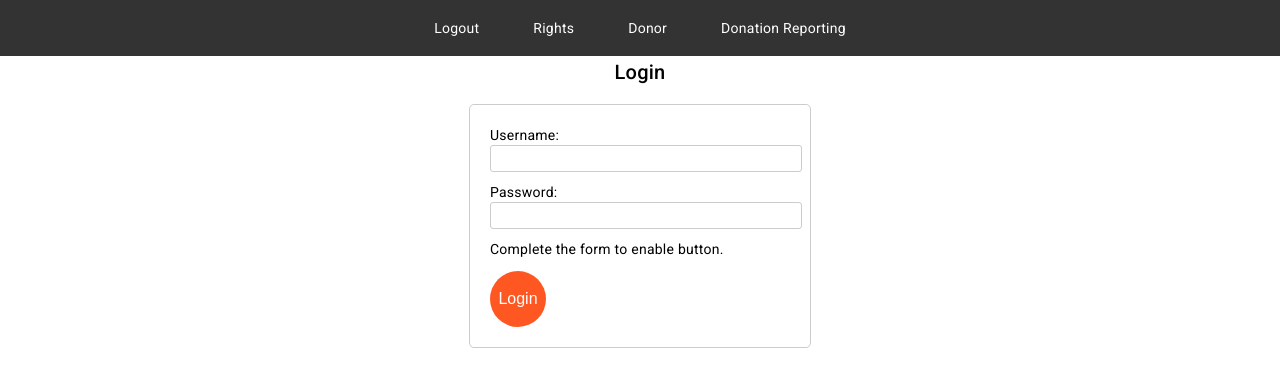
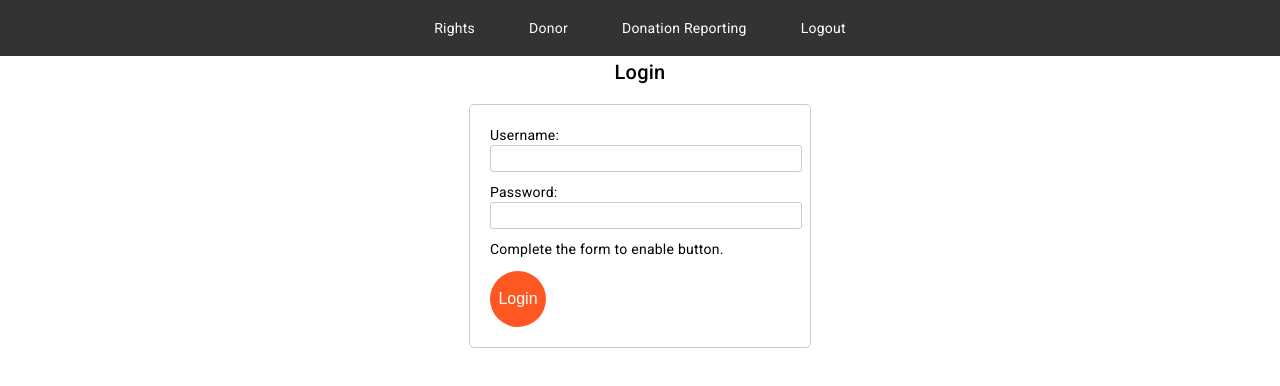
Before and after one commit to TimmyJ2002/Java_training_msg_Frontend, an Angular app: page /login in a window 1280 px wide. Shown: the top 386 px of the page. Built offline with nearby package versions, Linux system fonts and the light colour scheme; sample sign-in values are in the browser's storage.

Commit message:
login updates

```diff
--- a/src/app/app.component.html
+++ b/src/app/app.component.html
@@ -1,17 +1,18 @@
+
 <nav>
-  <a *ngIf="isLoggedIn; else loginLink" (click)="logout()" aria-current="page">Logout</a>
+  <a *ngIf="(authService.isLoggedIn$ | async)" routerLink="/rights" routerLinkActive="active" ariaCurrentWhenActive="page">Rights</a>
+    <div class="dropdown" *ngIf="(authService.isLoggedIn$ | async)">
+      <a routerLink="/donator/create" routerLinkActive="active" ariaCurrentWhenActive="page">Donor</a>
+      <div class="dropdown-content">
+        <a routerLink="/donator/create" routerLinkActive="active" ariaCurrentWhenActive="page">Create</a>
+        <a routerLink="/donator/edit" routerLinkActive="active" ariaCurrentWhenActive="page">Edit</a>
+        <a routerLink="/donator/delete" routerLinkActive="active" ariaCurrentWhenActive="page">Delete</a>
+      </div>
+    </div>
+    <a *ngIf="(authService.isLoggedIn$ | async)" routerLink="/donation-reporting" routerLinkActive="active" ariaCurrentWhenActive="page">Donation Reporting</a>
+  <a *ngIf="(authService.isLoggedIn$ | async); else loginLink" (click)="logout()" aria-current="page">Logout</a>
   <ng-template #loginLink>
     <a routerLink="/login" routerLinkActive="active" aria-current="page">Login</a>
   </ng-template>
-  <a routerLink="/rights" routerLinkActive="active" ariaCurrentWhenActive="page">Rights</a>
-  <div class="dropdown">
-    <a routerLink="/donator/create" routerLinkActive="active" ariaCurrentWhenActive="page">Donor</a>
-    <div class="dropdown-content">
-      <a routerLink="/donator/create" routerLinkActive="active" ariaCurrentWhenActive="page">Create</a>
-      <a routerLink="/donator/edit" routerLinkActive="active" ariaCurrentWhenActive="page">Edit</a>
-      <a routerLink="/donator/delete" routerLinkActive="active" ariaCurrentWhenActive="page">Delete</a>
-    </div>
-  </div>
-  <a routerLink="/donation-reporting" routerLinkActive="active" ariaCurrentWhenActive="page">Donation Reporting</a>
 </nav>
 <router-outlet></router-outlet>
--- a/src/app/app.component.ts
+++ b/src/app/app.component.ts
@@ -12,7 +12,7 @@ export class AppComponent implements OnInit{
 
   isLoggedIn: boolean = false;
 
-  constructor(private authService: AuthService, private router: Router) {
+  constructor(public authService: AuthService, private router: Router) {
     this.isLoggedIn = this.authService.isAuthenticated();
   }
 
--- a/src/app/components/login/login.component.ts
+++ b/src/app/components/login/login.component.ts
@@ -26,7 +26,7 @@ export class LoginComponent implements OnInit{
         this.authService.saveAccessToken(accessToken); // Save the accessToken to localStorage
         console.log('Access Token:', accessToken);
         this.loginForm.reset();
-        this.router.navigate(['/rights']);
+        this.router.navigate(['/donation-reporting']);
       },
       (error) => {
         console.error('Login Error:', error);
--- a/src/app/services/auth.service.ts
+++ b/src/app/services/auth.service.ts
@@ -1,39 +1,61 @@
-import { Injectable } from '@angular/core';
+import {Injectable, OnInit} from '@angular/core';
 import {HttpClient} from "@angular/common/http";
-import {Observable, tap} from "rxjs";
+import {BehaviorSubject, Observable, tap} from "rxjs";
 import {Router} from "@angular/router";
 
 @Injectable({
   providedIn: 'root'
 })
-export class AuthService {
+export class AuthService implements OnInit{
 
-  private apiUrl = 'http://localhost:8080'; // Adjust the URL as needed
+  private apiUrl = 'http://localhost:8080';
+
+  private isLoggedInSubject: BehaviorSubject<boolean> = new BehaviorSubject<boolean>(this.isAuthenticated());
+
+  isLoggedIn$: Observable<boolean> = this.isLoggedInSubject.asObservable();
+
+  private username = '';
 
   constructor(private http: HttpClient, private router: Router) {
 
   }
 
   isAuthenticated(): boolean {
-    const accessToken = localStorage.getItem('accessToken');
-    return !!accessToken; // Return true if an access token exists, false otherwise
+    const accessToken = this.getAccessToken();
+    return !!accessToken;
   }
 
   login(credentials: any): Observable<any> {
-    // return this.http.post<any>(this.apiUrl + "/auth/login", credentials)
     return this.http.post<any>(this.apiUrl + "/auth/login", credentials, { withCredentials: true })
       .pipe(
         tap((response: any) => {
           if (response.message == "Password change required") {
-            // Redirect to password change page
-            // Replace 'change-password' with your actual route
             window.location.href = '/change-password';
+          } else {
+            this.isLoggedInSubject.next(true);
           }
         })
       );
   }
 
-  // Save the accessToken to localStorage
+  logout(): Observable<any> {
+    const token = this.getAccessToken();
+    const username = this.username;
+
+    const headers = {
+      Authorization: `Bearer ${token}`
+    };
+
+    this.isLoggedInSubject.next(false); // Update the isLoggedIn status
+
+    return this.http.post(`${this.apiUrl}/auth/logout`, {  }, { headers, responseType: 'text' });
+  }
+
+  getUsernameFromToken(token: string): Observable<string> {
+    const url = `${this.apiUrl}/auth/get-username?token=${token}`;
+    return this.http.get<string>(url);
+  }
+
   saveAccessToken(accessToken: string): void {
     sessionStorage.setItem('accessToken', accessToken);
   }
@@ -62,23 +84,17 @@ export class AuthService {
     return this.http.put(url, null, { params });
   }
 
-  // logout(): Observable<any> {
-  //   return this.http.post(this.apiUrl + '/auth/logout', {}, { responseType: 'text' }); // Specify 'text' as responseType
-  // }
-
-  // logout(): Observable<any> {
-  //   const username = 'admin'; // Modify this based on how you extract the username from the token
-  //   return this.http.post(this.apiUrl + '/auth/logout', { username }, { responseType: 'text' });
-  // }
-
-  logout(): Observable<any> {
-    const token = localStorage.getItem('auth_token'); // Get the token from your storage (localStorage, sessionStorage, etc.)
-    const username = 'admin'; // Modify this based on how you extract the username from the token
-
-    const headers = {
-      Authorization: `Bearer ${token}`
-    };
-
-    return this.http.post(`${this.apiUrl}/auth/logout`, { username }, { headers, responseType: 'text' });
+  ngOnInit(): void {
+    const token = this.getAccessToken(); // Get the token from your authentication service
+    if (token) {
+      this.getUsernameFromToken(token).subscribe(
+        (username: string) => {
+          this.username = username;
+        },
+        (error) => {
+          console.error('Error fetching username:', error);
+        }
+      );
+    }
   }
 }
```
